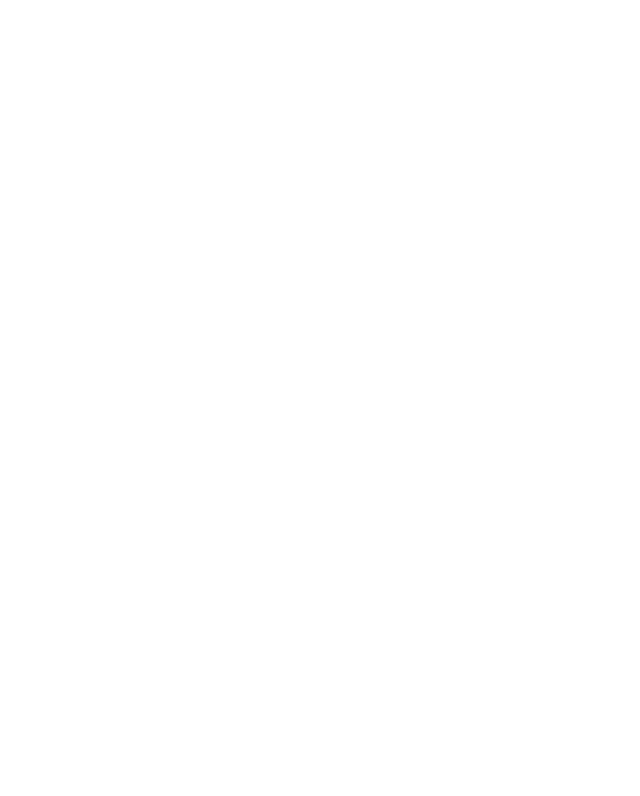
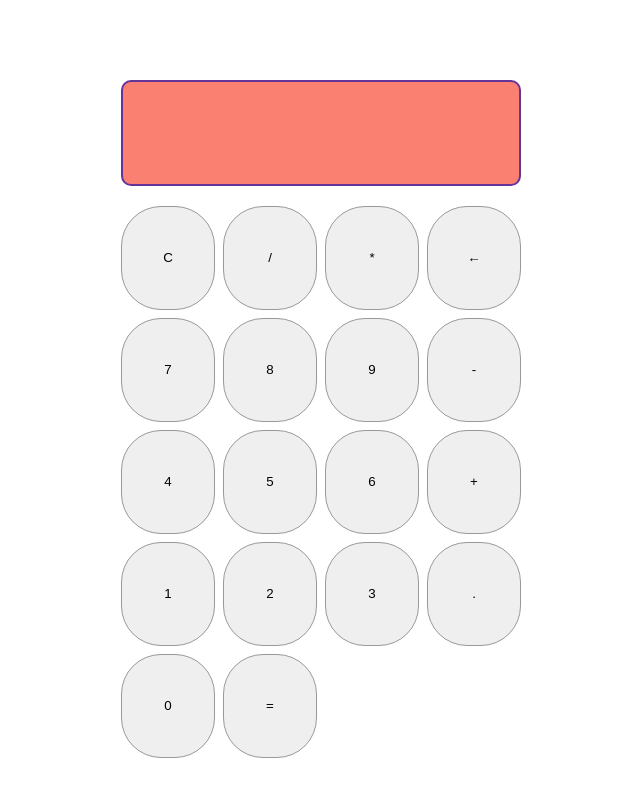
Before and after one commit to Nick-Bos/Calculator-Project, a plain HTML site: page index.html in a window 1280 px wide. Shown: the whole page, without its empty margins (319-959 px from the left). Drawn offline with Linux system fonts and the light colour scheme.

Commit message:
feat: :sparkles: Add display and buttons to dom

```diff
--- a/index.html
+++ b/index.html
@@ -9,6 +9,32 @@
     <script src="script.js"></script>
 </head>
 <body>
+    <div class="container">
+        <div class="calculator-body">
+            <div class="calc-display"></div>
+            <div class="buttons">
+                <button class="clear-btn">C</button>
+                <button class="divid-btn">/</button>
+                <button class="multiply-btn">*</button>
+                <button class="bkspc-btn">&larr;</button>
+                <button class="7-btn">7</button>
+                <button class="8-btn">8</button>
+                <button class="9-btn">9</button>
+                <button class="minus-btn">-</button>
+                <button class="4-btn">4</button>
+                <button class="5-btn">5</button>
+                <button class="6-btn">6</button>
+                <button class="add-btn">+</button>
+                <button class="1-btn">1</button>
+                <button class="2-btn">2</button>
+                <button class="3-btn">3</button>
+                <button class="decimal-btn">.</button>
+                <button class="zero-btn">0</button>
+                <button class="equals-btn">=</button>
 
+
+            </div>
+        </div>
+    </div>
 </body>
 </html>
```
